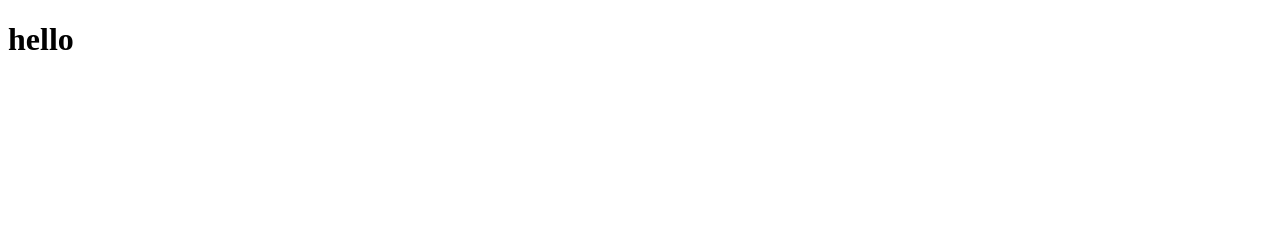
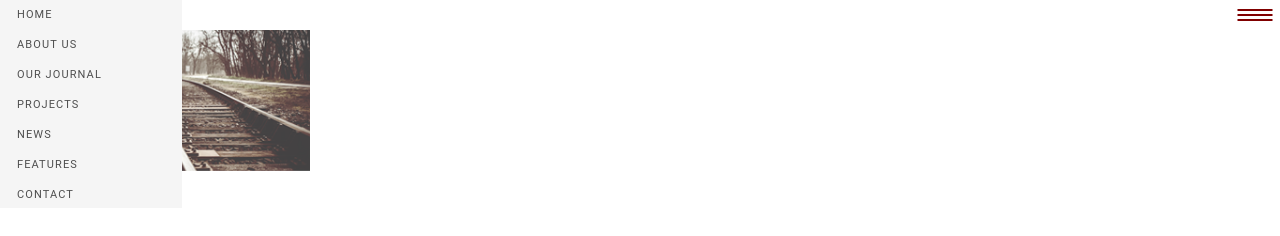
Before and after one commit to VikaBukach/Adaptive-site-with-Gulp_Sass, a website: page src/index.html in a window 1280 px wide. Drawn offline with nearby package versions, Linux system fonts and the light colour scheme; files that its build step writes are made by us from their sources.

Commit message:
made btn menu

```diff
--- a/gulpfile.js
+++ b/gulpfile.js
@@ -1,4 +1,5 @@
 import gulp from "gulp"; // новий синтаксис E6 модуль
+
 import concat from "gulp-concat";
 import minify  from "gulp-minify";
 import cleanCSS  from "gulp-clean-css";
@@ -8,6 +9,7 @@ import imagemin from "gulp-imagemin";
 
 import dartSass from 'sass';
 import gulpSass from 'gulp-sass';
+
 const sass = gulpSass(dartSass);
 
 const html =() => {
--- a/package.json
+++ b/package.json
@@ -27,5 +27,8 @@
     "gulp-sass": "^5.1.0",
     "sass": "^1.67.0"
   },
-  "type": "module"
+  "type": "module",
+  "dependencies": {
+    "animate.css": "^4.1.1"
+  }
 }
--- a/src/index.html
+++ b/src/index.html
@@ -9,7 +9,47 @@
     <link rel="stylesheet" href="./styles/styles.css">
 </head>
 <body>
-<h1>hello</h1>
+<header class="header">
+    <div class="container">
+        <div class="header__content">
+           <nav class="nav">
+               <div class="menu__btn">
+                   <span></span>
+                   <span></span>
+                   <span></span>
+               </div>
+               <ul class="menu">
+                   <li class="menu__item">
+                       <a href="" class="menu__item--link">Home</a>
+                   </li>
+                   <li class="menu__item">
+                       <a href="" class="menu__item--link">about us</a>
+                   </li>
+                   <li class="menu__item">
+                       <a href="" class="menu__item--link">our journal</a>
+                   </li>
+                   <li class="menu__item">
+                       <a href="" class="menu__item--link">projects</a>
+                   </li>
+                   <li class="menu__item">
+                       <a href="" class="menu__item--link">news</a>
+                   </li>
+                   <li class="menu__item">
+                       <a href="" class="menu__item--link">features</a>
+                   </li>
+                   <li class="menu__item">
+                       <a href="" class="menu__item--link">contact</a>
+                   </li>
+               </ul>
+           </nav>
+        </div>
+        <img src="./images/banner-img.png" alt="" width="300">
+    </div>
+
+</header>
+<main class="main">
+
+</main>
 
 <script src="./scripts/script.min.js"></script>
 </body>
--- a/src/styles/block/header.scss
+++ b/src/styles/block/header.scss
@@ -0,0 +1,64 @@
+.header__content {
+  display: flex;
+  justify-content: flex-end;
+}
+
+.menu__btn {
+  //background: black;
+  width: 30px;
+  height: 30px;
+  position: relative;
+}
+
+.menu__btn {
+  span {
+    width: 35px;
+    height: 2px;
+    position: absolute;
+    top: 50%;
+    left: 50%;
+    transform: translate(-50%, -50%);
+    background-color: maroon;
+  }
+
+  span:nth-of-type(2) {
+    top: calc(50% - 5px);
+  }
+
+  span:nth-of-type(3) {
+    top: calc(50% + 5px);
+  }
+}
+
+.menu {
+  position: fixed;
+  top: 0;
+  left: 0;
+  width: 182px;
+  height: 208px;
+  background-color: #F5F5F5;
+  padding: 4px;
+  z-index: 2;
+  //transform: translateX(-100%);
+
+  .menu__item {
+    text-transform: uppercase;
+    padding-left: 13px;
+    padding-bottom: 8px;
+    font-size: 11px;
+    font-weight: 400;
+    line-height: 22px;
+    letter-spacing: 1.1px;
+
+
+  }
+
+  .menu__item--link {
+    text-decoration: none;
+    color: $ui-primary-color;
+
+    &:hover {
+      color: $ui-hover-color;
+    }
+  }
+}
--- a/src/styles/global/base.scss
+++ b/src/styles/global/base.scss
@@ -0,0 +1,74 @@
+*,
+*::after,
+*::before{
+  box-sizing: border-box;
+}
+
+html, body, div, span, applet, object, iframe,
+h1, h2, h3, h4, h5, h6, p, blockquote, pre,
+a, abbr, acronym, address, big, cite, code,
+del, dfn, em, img, ins, kbd, q, s, samp,
+small, strike, strong, sub, sup, tt, var,
+b, u, i, center,
+dl, dt, dd, ol, ul, li,
+fieldset, form, label, legend,
+table, caption, tbody, tfoot, thead, tr, th, td,
+article, aside, canvas, details, embed,
+figure, figcaption, footer, header, hgroup,
+menu, nav, output, ruby, section, summary,
+time, mark, audio, video {
+  margin: 0;
+  padding: 0;
+  border: 0;
+  font-size: 100%;
+  font: inherit;
+  vertical-align: baseline;
+}
+/* HTML5 display-role reset for older browsers */
+article, aside, details, figcaption, figure,
+footer, header, hgroup, menu, nav, section {
+  display: block;
+}
+body {
+  line-height: 1;
+}
+ol, ul {
+  list-style: none;
+}
+blockquote, q {
+  quotes: none;
+}
+blockquote:before, blockquote:after,
+q:before, q:after {
+  content: '';
+  content: none;
+}
+table {
+  border-collapse: collapse;
+  border-spacing: 0;
+}
+
+
+//---------------------------
+body {
+  font-family: Roboto;
+}
+
+.container {
+  max-width: 100%;
+  padding: 0px 10px;
+  margin: 0 auto;
+
+
+  @media screen and ($ui-breakpoint-Xsm-min) {
+    max-width: 320px;
+  }
+
+  @media screen and ($ui-breakpoint-md-min) {
+    max-width: 768px;
+
+  }
+  @media screen and ($ui-breakpoint-xl-min) {
+    max-width: 1200px;
+  }
+}
--- a/src/styles/global/variables.scss
+++ b/src/styles/global/variables.scss
@@ -0,0 +1,36 @@
+$ui-primary-color: #4E4E4E;
+$ui-primary-color-subtitle:#7C7C7C;
+$ui-hover-color:#57A4A4;
+$ui-footer-color:#B9B9B9;
+
+
+
+//-------------------------------------
+//--------------- breakpoint ----------
+$ui-breakpoint-xl: "1200px";
+$ui-breakpoint-xl-min: "1201px";
+
+$ui-breakpoint-md: " 769px";
+$ui-breakpoint-md-min: "768px";
+
+$ui-breakpoint-Xsm: "320px";
+$ui-breakpoint-Xsm-min: "321px";
+
+//-------------------------------------
+//--------------- Z-Index ----------
+
+$ui-index-1: 1; // Для наповзаючих єлементів в блоці
+$ui-index-2: 2; // Для наповзаючих єлементів в блоці
+$ui-index-3: 3; // Для наповзаючих єлементів в блоці
+$ui-index-4: 4; // Для наповзаючих єлементів в блоці
+$ui-index-5: 5; // Для наповзаючих єлементів в блоці
+
+$ui-index-6: 6; // Для затемняючих елементів та блюр масок
+$ui-index-7: 7; // Для сайдбарів
+$ui-index-8: 8; // Для модальні вікна
+$ui-index-9: 9; // Для єлементів перекриваючих все
+
+//-------------------------------------
+//--------------- Other ----------
+
+$ui-transition-default: 0.2s;
--- a/src/styles/main.scss
+++ b/src/styles/main.scss
@@ -1,16 +1,15 @@
-//підключення файлів:
-
 //****************import
-
+@import '../../node_modules/animate.css/animate';
 //****************mixins:
-@import "_mixins/general";
+@import "./_mixins/general";
 
 //****************global:
-@import "global/base";
-@import "global/fonts";
-@import "global/variables";
+@import "./global/fonts";
+@import "./global/variables";
+@import "./global/base";
 
 //****************other
+
 //****************block:
-@import "block/header";
-@import "block/footer";
+@import "./block/header";
+@import "./block/footer";
```
Also changed, not shown: src/images/banner-img.png (added), src/images/icon-burger_menu.svg (added), src/images/img-1.png (added), src/images/img-2.png (added), src/images/img-3.png (added), src/images/img-bike.png (added), src/images/menu-btn-closed.svg (added), src/images/menu-btn-open.svg (added), src/scripts/header.js (added), 1 other file.
